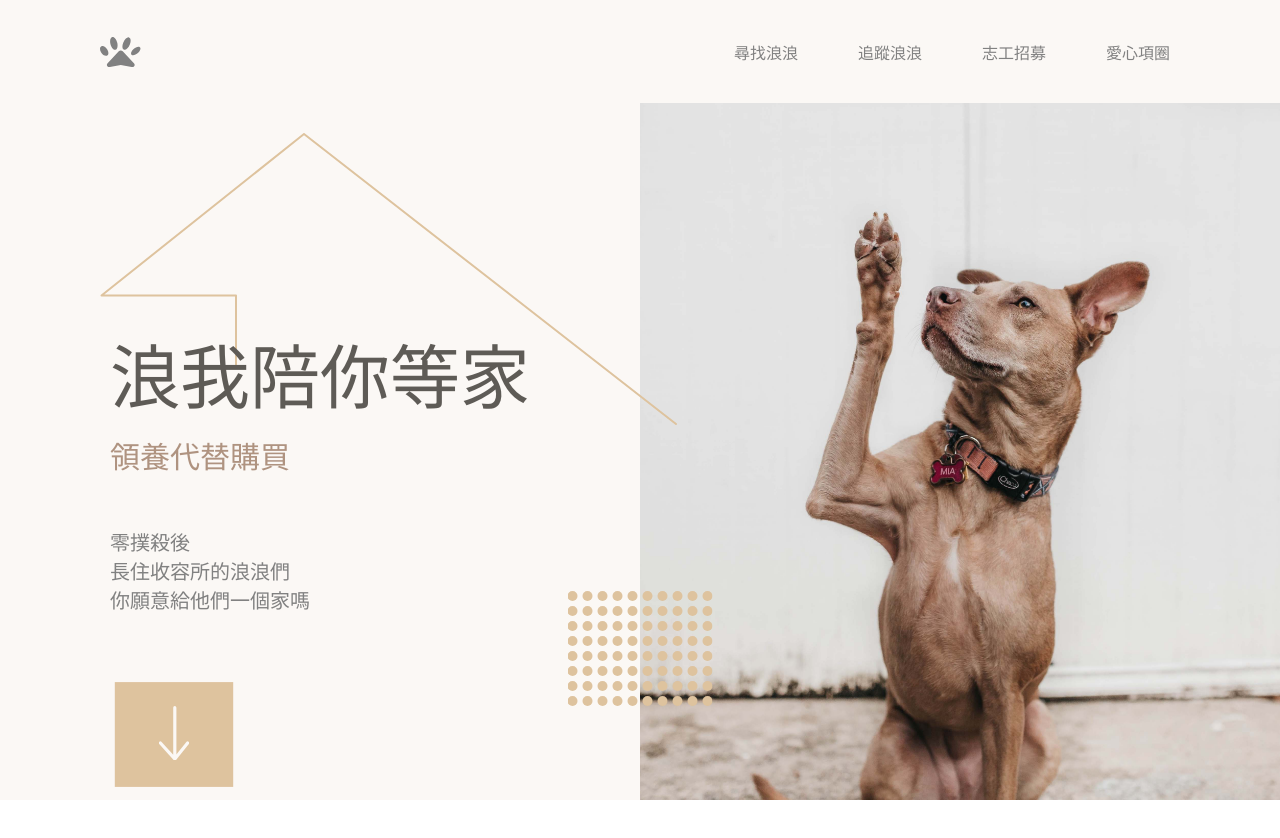
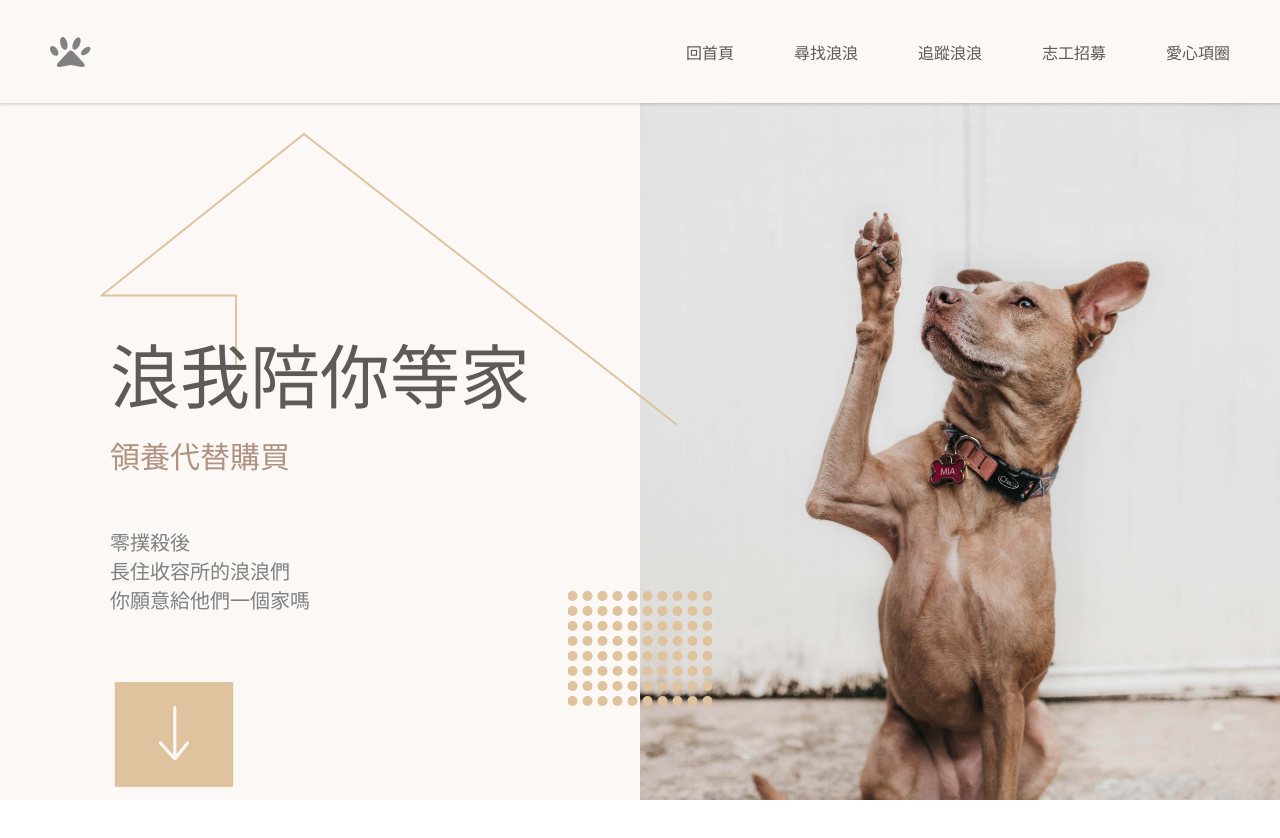
Before and after one commit to sherry-hooo/LangLangAdoption, a Vue app: page / in a window 1280 px wide. Shown: the top 838 px of the page. Built offline with nearby package versions, Linux system fonts and the light colour scheme.

Commit message:
feat(NavBar component): modify lay_navbar

```diff
--- a/src/components/NavBar.vue
+++ b/src/components/NavBar.vue
@@ -9,6 +9,7 @@
       <label for="burger">&#9776;</label>
       <input type="checkbox" id="burger" />
       <ul class="navbar">
+        <li><router-link :to="{ name: 'Home' }">回首頁</router-link></li>
         <li><router-link :to="{ name: 'Search' }">尋找浪浪</router-link></li>
         <li><router-link :to="{ name: 'Track' }">追蹤浪浪 </router-link></li>
         <li>
@@ -32,6 +33,7 @@ header {
   right: 0;
   left: 0;
   top: 0;
+  box-shadow: 0 1px 3px rgba(5, 5, 5, 0.2);
   @include breakpoint.tablet {
     height: 103px;
   }
@@ -44,11 +46,17 @@ header {
   margin: auto 30px;
   width: 1400px;
   align-items: center;
+  & label {
+    color: color.$gray_500;
+  }
   & input {
     display: none;
   }
   @include breakpoint.tablet {
     position: unset;
+    margin: auto 50px;
+  }
+  @include breakpoint.bgScreen {
     margin: auto 100px;
   }
 }
@@ -57,7 +65,11 @@ header {
   font-size: 0;
   & a {
     display: inline-block;
+    width: 80%;
     & img {
+      width: 100%;
+    }
+    @include breakpoint.tablet {
       width: 100%;
     }
   }
@@ -67,16 +79,17 @@ header {
   display: none;
   position: absolute;
   right: 0;
-  top: 32px;
-  width: 100px;
+  top: 42px;
+  width: calc(100vw - 60px);
   text-align: right;
   background-color: color.$brown_100;
-  // padding: 0;
-  padding: 10px;
+  // padding: 10px;
   margin: 0;
   gap: 60px;
   list-style-type: none;
-  color: color.$gray_500;
+  color: color.$gray_700;
+  box-shadow: 0 2px 2px rgb(5 5 5 / 20%);
+
   @include breakpoint.tablet {
     display: flex;
     position: unset;
@@ -84,11 +97,30 @@ header {
     top: unset;
     width: unset;
     background-color: unset;
+    box-shadow: unset;
   }
   & li {
     padding: 7px;
+    text-align: center;
     @include breakpoint.tablet {
+      background-color: unset;
       padding: 10px 0px;
+    }
+    &:hover {
+      background-color: color.$brown_300;
+      @include breakpoint.tablet {
+        background-color: unset;
+        & a:hover {
+          text-decoration: underline color.$gray_500 2px;
+          text-underline-offset: 5px;
+        }
+      }
+    }
+    @include breakpoint.tablet {
+      & a:focus {
+        text-decoration: underline color.$gray_500 2px;
+        text-underline-offset: 5px;
+      }
     }
   }
 }
@@ -100,13 +132,16 @@ label {
 }
 #burger:checked + ul {
   display: block;
+  @include breakpoint.tablet {
+    display: flex;
+  }
 }
 @include breakpoint.tablet {
   label {
     display: none;
   }
-  #burger:checked + ul {
-    display: block;
-  }
+  // #burger:checked + ul {
+  //   display: block;
+  // }
 }
 </style>
```
